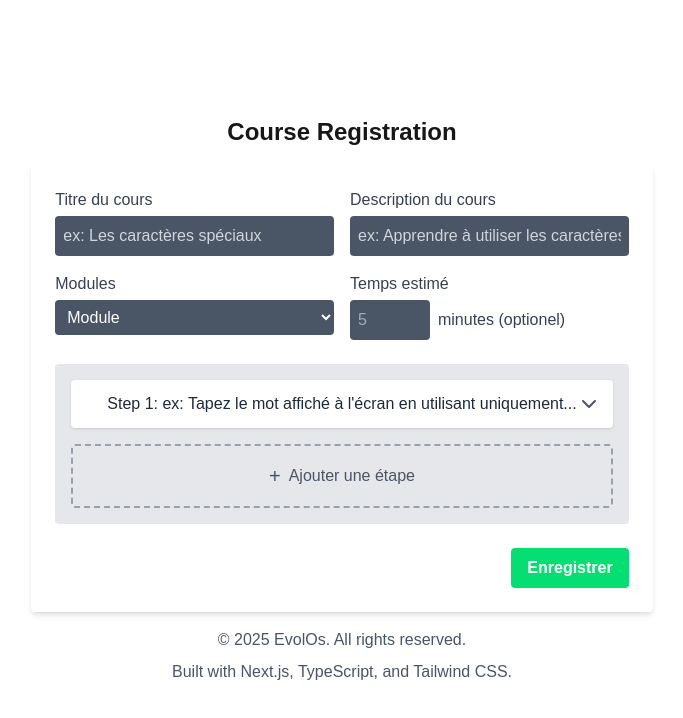
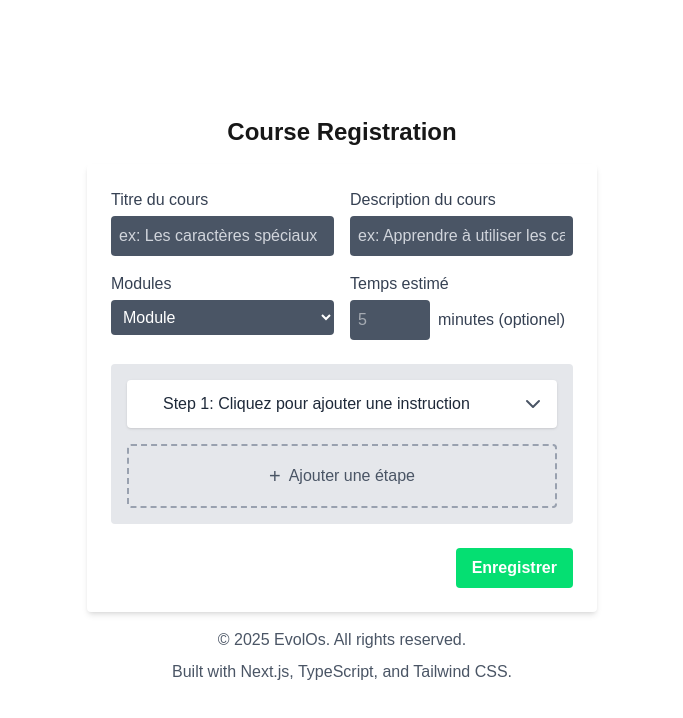
Before and after one commit to EvolOsEIP/administrator_page, a Next.js app: page / in a window 1280 px wide. Shown: the top 718 px of the page, without its empty margins (298-981 px from the left). Built offline with nearby package versions, Linux system fonts and the light colour scheme.

Commit message:
[UPDATE] Modified CourseSteps.tsx
The label of each step is now updated live when creating a new step

```diff
--- a/src/app/components/CourseSteps.tsx
+++ b/src/app/components/CourseSteps.tsx
@@ -41,7 +41,7 @@ const CourseSteps = () => {
             onClick={() => toggleStep(index)}
           >
             <p className="text-gray-800 font-medium">
-              Step {index + 1}: ex: Tapez le mot affiché à l'écran en utilisant uniquement...
+              Step {index + 1}: {step.instruction || 'Cliquez pour ajouter une instruction'}
             </p>
             {step.isOpen ? (
               <ChevronUp className="text-gray-600" />
```
